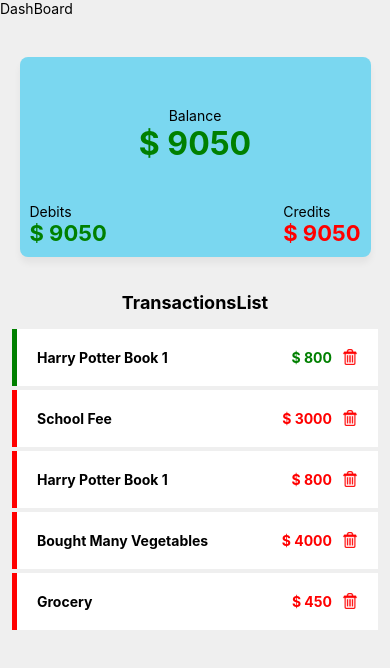
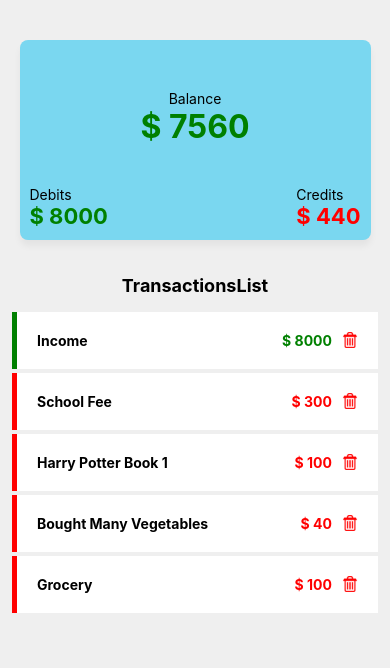
Before and after one commit to Rukmoni/wallet, a React Native app: screen / in a window 390 px wide. Shown: the top 668 px of the page. Built offline with nearby package versions, Linux system fonts and the light colour scheme.

Commit message:
UIFinetune

```diff
--- a/src/components/walletCard.tsx
+++ b/src/components/walletCard.tsx
@@ -15,11 +15,11 @@ const WalletCard = () => {
         <View style={styles.bottomRow}>
           <View style={styles.balanceSubBlock}>
             <Text>Debits</Text>
-            <Text style={styles.debitsTxt}>{currencyFormatter(walletState.walletTotal)}</Text>
+            <Text style={styles.debitsTxt}>{currencyFormatter(walletState.debitsTotal)}</Text>
           </View>
           <View style={styles.balanceSubBlock}>
             <Text>Credits</Text>
-            <Text style={styles.creditsTxt}>{currencyFormatter(walletState.walletTotal)}</Text>
+            <Text style={styles.creditsTxt}>{currencyFormatter(walletState.creditsTotal)}</Text>
           </View>
         </View>
       </View>
--- a/src/reduxStore/walletSlice.ts
+++ b/src/reduxStore/walletSlice.ts
@@ -29,7 +29,7 @@ function getValues(trans: Transaction[]) {
   let debits = transactions.filter(trans => trans.type === 'debit');
   let creditsTotal = credits.reduce((a, b) => a + b.itemAmount, 0);
   let debitsTotal = debits.reduce((a, b) => a + b.itemAmount, 0);
-  let walletTotal = transactions.reduce((a, b) => a + b.itemAmount, 0);
+  let walletTotal = debitsTotal-creditsTotal;
   return {
     transactions,
     credits,
@@ -52,16 +52,11 @@ export const walletSlice = createSlice({
     addTransaction: (state,action) => {},
     deleteTransaction: (state,action) => {},
 
-    // Use the PayloadAction type to declare the contents of `action.payload`
-  /*   incrementByAmount: (state, action: PayloadAction<number>) => {
-      state.value += action.payload;
-    }, */
+
   },
 });
 
 export const {
-
-  incrementByAmount,
   getTranscations,
   setTranscations,
   addTransaction,
--- a/src/screens/dashBoard.tsx
+++ b/src/screens/dashBoard.tsx
@@ -26,7 +26,7 @@ const handleModalClose = () => {
       <Modal animationType="slide" transparent={true} visible={showForm}>
         <AddTransaction onClose={handleModalClose} />
       </Modal>
-      <Text>DashBoard</Text>
+
       <WalletCard />
       <TransactionList />
       <FAB
--- a/src/server/_Data.ts
+++ b/src/server/_Data.ts
@@ -2,15 +2,15 @@ import {Transaction} from './../interfaces/transaction';
 
 let transcations = [
   {
-    itemAmount: 800,
-    itemName: 'Harry Potter Book 1',
+    itemAmount: 8000,
+    itemName: 'Income',
     isDeleted: false,
     category: 'Education',
     type: 'debit',
     _id: '5e84bf4e31afde2abc9bde91',
   },
   {
-    itemAmount: 3000,
+    itemAmount: 300,
     itemName: 'School Fee',
     isDeleted: false,
     category: 'Bills',
@@ -18,14 +18,14 @@ let transcations = [
     _id: '5e84be5fe0fabd3ff422d1ac',
   },
   {
-    itemAmount: 800,
+    itemAmount: 100,
     itemName: 'Harry Potter Book 1',
     isDeleted: false,
     category: 'Education',
     _id: '5e84bfca6c65dc381cb2bf1b',
   },
   {
-    itemAmount: 4000,
+    itemAmount: 40,
     itemName: 'Bought Many Vegetables',
     isDeleted: false,
     category: 'Vegetables',
@@ -33,7 +33,7 @@ let transcations = [
     _id: '5e856d9609435c2e807c89f7',
   },
   {
-    itemAmount: 450,
+    itemAmount: 100,
     itemName: 'Grocery',
     isDeleted: false,
     category: 'Dairy',
```
